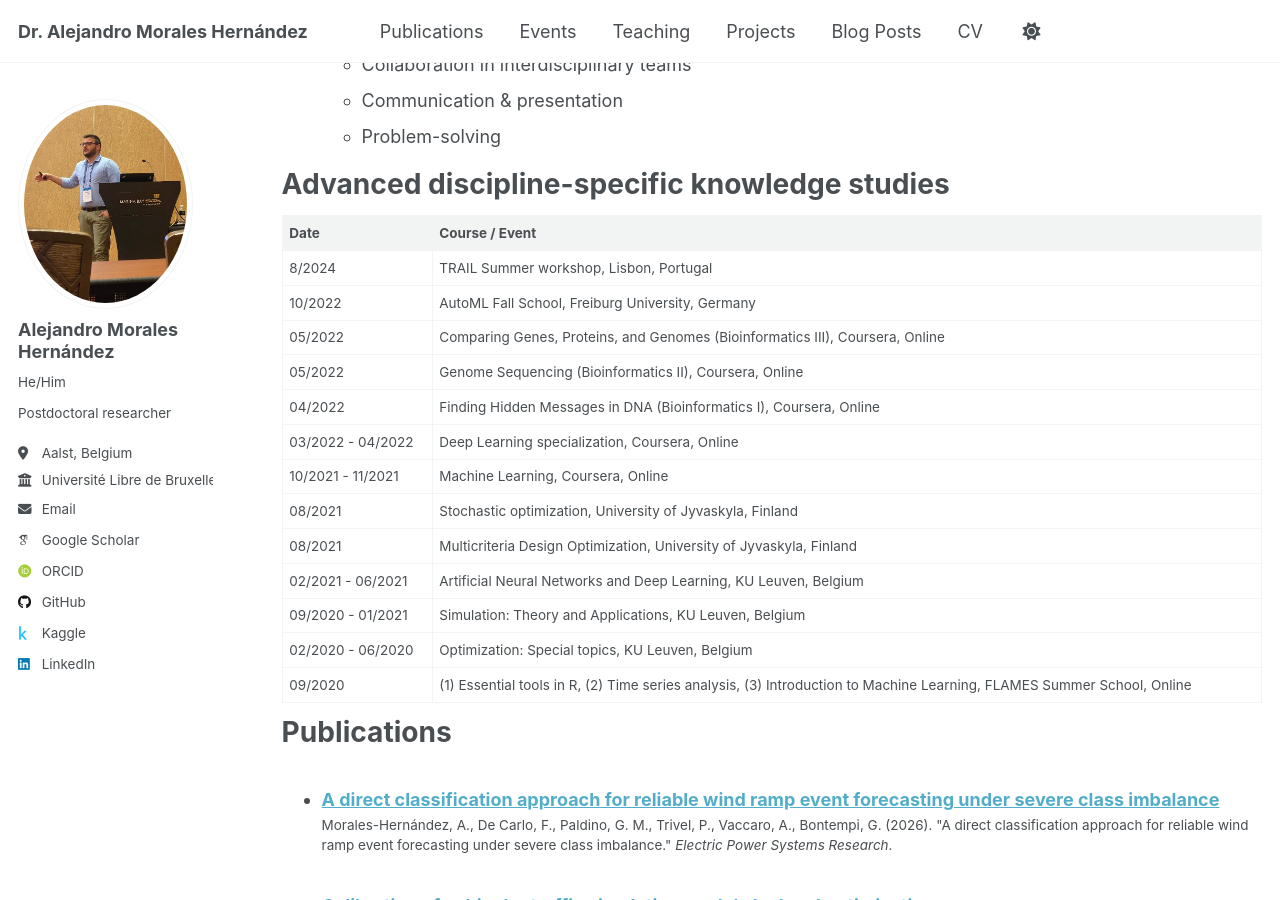
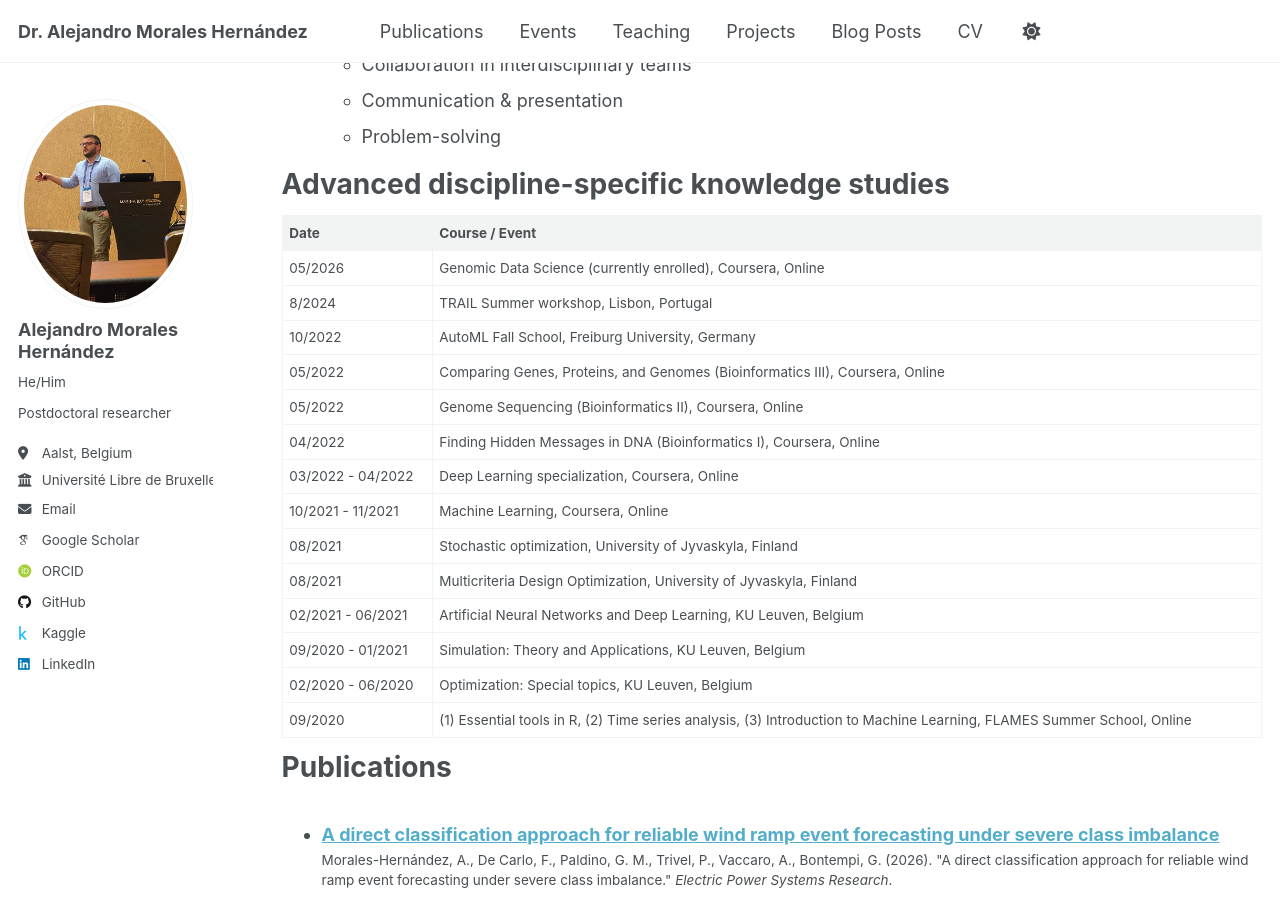
Before and after one commit to alejandro3500/alejandro3500.github.io, a Jekyll site: the page built from _pages/cv.md, in a window 1280 px wide and 900 px high, scrolled down 1299 px. Built offline with Jekyll 4.4.1, drawn with Linux system fonts in a browser that asks for light colours; some web fonts are replaced; a script that is not in the unit is left out.

Commit message:
Update cv.md

```diff
--- a/_pages/cv.md
+++ b/_pages/cv.md
@@ -59,6 +59,7 @@ Advanced discipline-specific knowledge studies
 
 | Date | Course / Event |
 |---|---|
+| 05/2026 | Genomic Data Science (currently enrolled), Coursera, Online  |
 | 8/2024 | TRAIL Summer workshop, Lisbon, Portugal |
 | 10/2022 | AutoML Fall School, Freiburg University, Germany |
 | 05/2022 | Comparing Genes, Proteins, and Genomes (Bioinformatics III), Coursera, Online |
```
